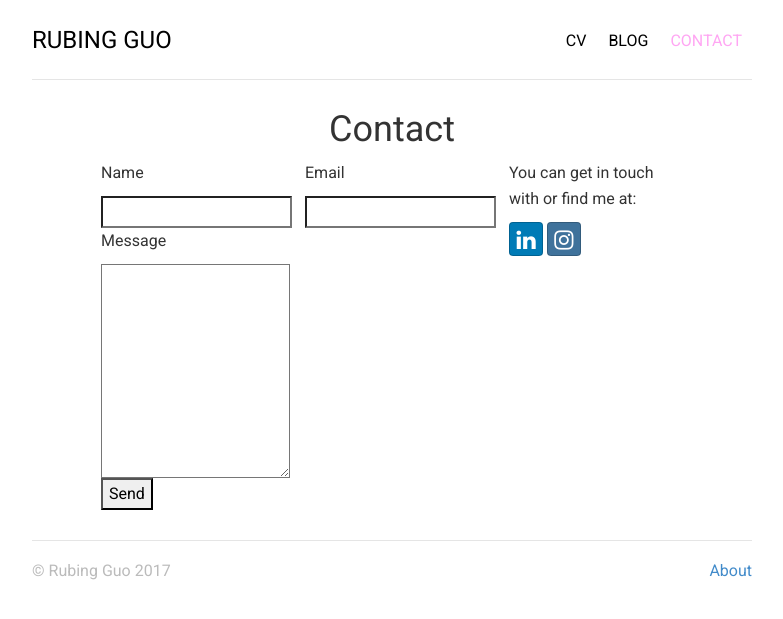
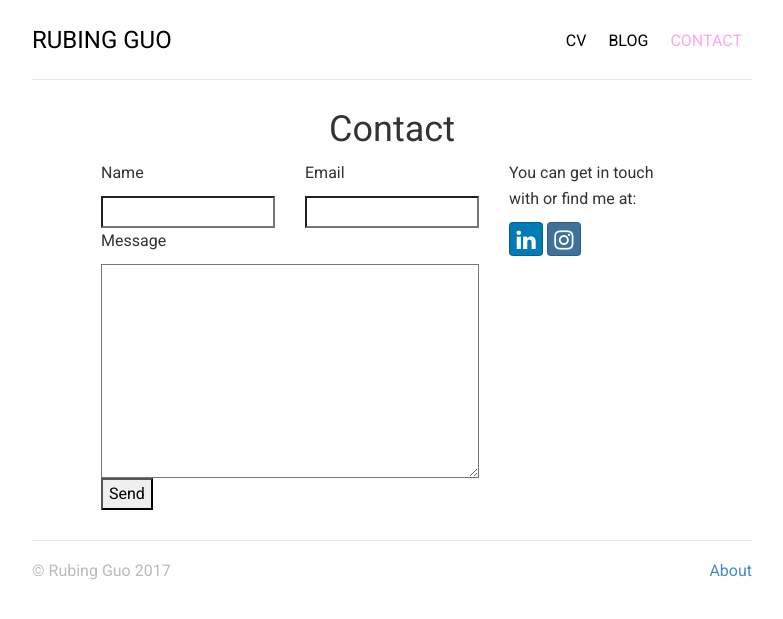
Before and after one commit to flower-joke/peanutshells.github.io, a Jekyll site: the page built from contact/index.html, in a window 1280 px wide. Shown: the top 619 px of the page, without its empty margins (248-1031 px from the left). Built offline with Jekyll 4.4.1, drawn with Linux system fonts in a browser that asks for light colours; nearby versions of some CDN libraries.

Commit message:
Update style.css

```diff
--- a/css/style.css
+++ b/css/style.css
@@ -86,6 +86,7 @@ ul.swatch li:first-child { webkit-border-top-left-radius: 9px; -webkit-border-bo
 
 /* Contact */
 iframe {font-family: 'Merriweather', Georgia, Times; font-size: 16px;}
+.contact .form { width: 100%; }
 ul {
     padding:0;
     list-style: none;
```
